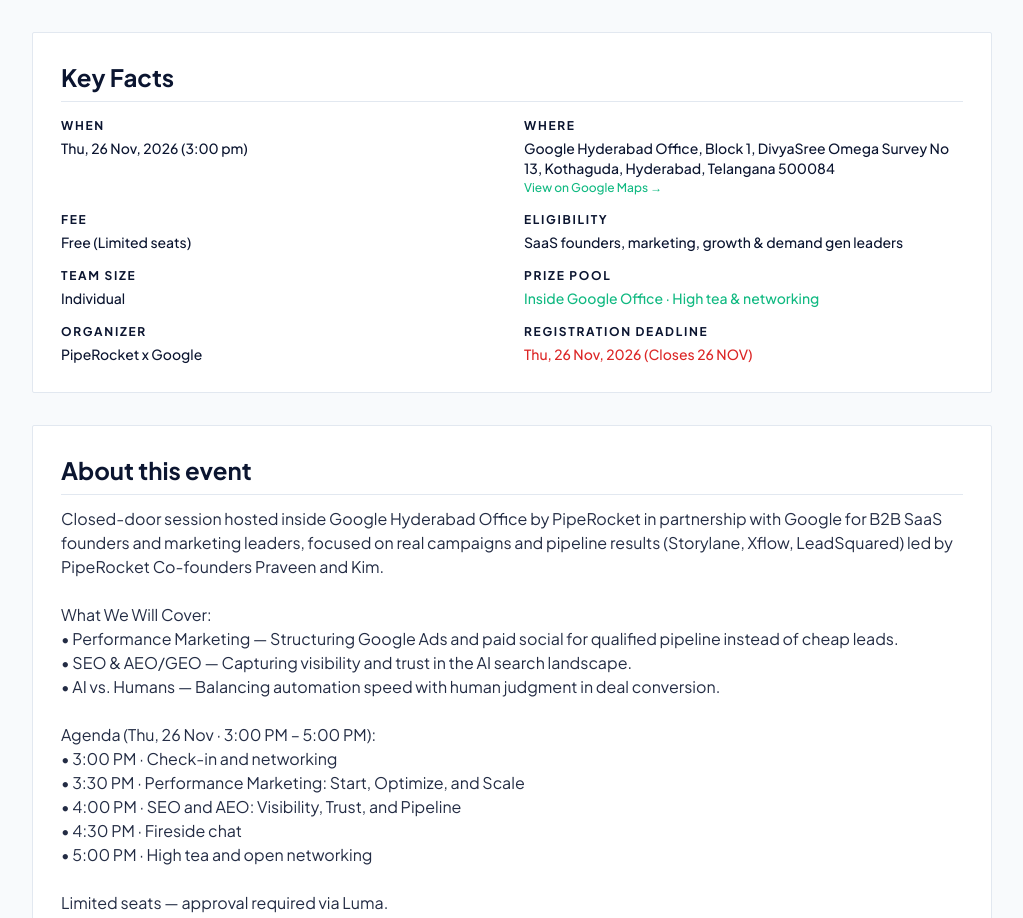
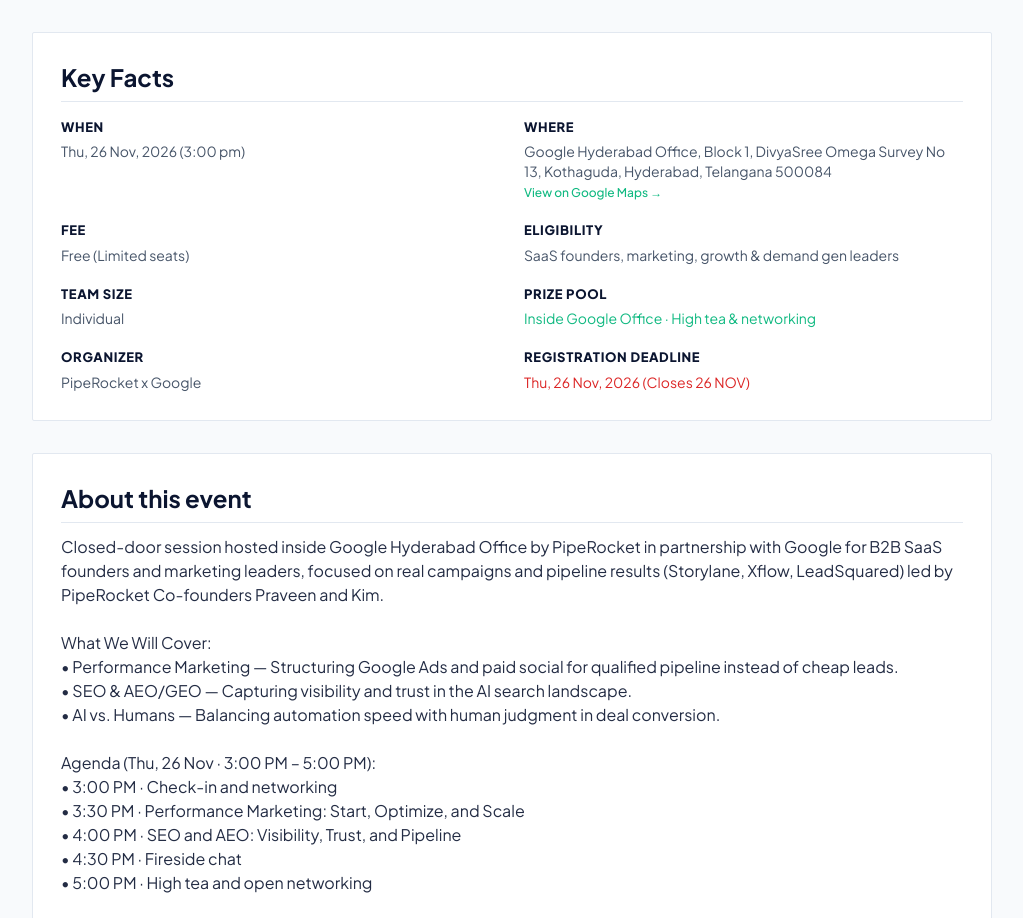
Before and after one commit to mylaramshashank/spot-the-event, a Next.js app: page /events/beyond-search-to-sell-2-piperocket-google in a window 1280 px wide. Shown: the part 1148-2066 px from the top of the page, without its empty margins (128-1151 px from the left). Built offline with nearby package versions, Linux system fonts and the light colour scheme.

Commit message:
Improve Key Facts heading vs value visual contrast

```diff
--- a/src/app/events/[slug]/page.tsx
+++ b/src/app/events/[slug]/page.tsx
@@ -282,24 +282,24 @@ export default function EventDetailPage() {
           Key Facts
         </h2>
 
-        <dl className="grid grid-cols-1 sm:grid-cols-2 gap-x-6 gap-y-4 text-sm font-sans">
-          <div>
-            <dt className="text-xs font-bold tracking-eyebrow uppercase text-navy-900">When</dt>
-            <dd className="mt-1 font-medium text-navy-900">
+        <dl className="grid grid-cols-1 sm:grid-cols-2 gap-x-6 gap-y-5 font-sans">
+          <div className="pb-3.5 border-b border-rule/50 sm:border-b-0 sm:pb-0">
+            <dt className="text-[13px] font-extrabold tracking-wider uppercase text-navy-900">When</dt>
+            <dd className="mt-1 text-sm font-normal text-slate">
               {formatDate(event.start_at)} ({formatTime(event.start_at)})
             </dd>
           </div>
 
-          <div>
-            <dt className="text-xs font-bold tracking-eyebrow uppercase text-navy-900">Where</dt>
-            <dd className="mt-1 font-medium text-navy-900">
+          <div className="pb-3.5 border-b border-rule/50 sm:border-b-0 sm:pb-0">
+            <dt className="text-[13px] font-extrabold tracking-wider uppercase text-navy-900">Where</dt>
+            <dd className="mt-1 text-sm font-normal text-slate">
               {event.venue_name}
               {event.venue_map_url && (
                 <a
                   href={sanitizeExternalUrl(event.venue_map_url)}
                   target="_blank"
                   rel="noopener noreferrer"
-                  className="block text-xs text-emerald hover:underline mt-0.5"
+                  className="block text-xs font-medium text-emerald hover:underline mt-1"
                 >
                   View on Google Maps &rarr;
                 </a>
@@ -307,36 +307,36 @@ export default function EventDetailPage() {
             </dd>
           </div>
 
-          <div>
-            <dt className="text-xs font-bold tracking-eyebrow uppercase text-navy-900">Fee</dt>
-            <dd className="mt-1 font-medium text-navy-900">{event.fee_text}</dd>
+          <div className="pb-3.5 border-b border-rule/50 sm:border-b-0 sm:pb-0">
+            <dt className="text-[13px] font-extrabold tracking-wider uppercase text-navy-900">Fee</dt>
+            <dd className="mt-1 text-sm font-normal text-slate">{event.fee_text}</dd>
+          </div>
+
+          <div className="pb-3.5 border-b border-rule/50 sm:border-b-0 sm:pb-0">
+            <dt className="text-[13px] font-extrabold tracking-wider uppercase text-navy-900">Eligibility</dt>
+            <dd className="mt-1 text-sm font-normal text-slate">{event.eligibility}</dd>
+          </div>
+
+          <div className="pb-3.5 border-b border-rule/50 sm:border-b-0 sm:pb-0">
+            <dt className="text-[13px] font-extrabold tracking-wider uppercase text-navy-900">Team Size</dt>
+            <dd className="mt-1 text-sm font-normal text-slate">{event.team_size}</dd>
+          </div>
+
+          {event.prize && (
+            <div className="pb-3.5 border-b border-rule/50 sm:border-b-0 sm:pb-0">
+              <dt className="text-[13px] font-extrabold tracking-wider uppercase text-navy-900">Prize Pool</dt>
+              <dd className="mt-1 text-sm font-normal text-emerald">{event.prize}</dd>
+            </div>
+          )}
+
+          <div className="pb-3.5 border-b border-rule/50 sm:border-b-0 sm:pb-0">
+            <dt className="text-[13px] font-extrabold tracking-wider uppercase text-navy-900">Organizer</dt>
+            <dd className="mt-1 text-sm font-normal text-slate">{event.organizer}</dd>
           </div>
 
           <div>
-            <dt className="text-xs font-bold tracking-eyebrow uppercase text-navy-900">Eligibility</dt>
-            <dd className="mt-1 font-medium text-navy-900">{event.eligibility}</dd>
-          </div>
-
-          <div>
-            <dt className="text-xs font-bold tracking-eyebrow uppercase text-navy-900">Team Size</dt>
-            <dd className="mt-1 font-medium text-navy-900">{event.team_size}</dd>
-          </div>
-
-          {event.prize && (
-            <div>
-              <dt className="text-xs font-bold tracking-eyebrow uppercase text-navy-900">Prize Pool</dt>
-              <dd className="mt-1 font-medium text-emerald">{event.prize}</dd>
-            </div>
-          )}
-
-          <div>
-            <dt className="text-xs font-bold tracking-eyebrow uppercase text-navy-900">Organizer</dt>
-            <dd className="mt-1 font-medium text-navy-900">{event.organizer}</dd>
-          </div>
-
-          <div>
-            <dt className="text-xs font-bold tracking-eyebrow uppercase text-navy-900">Registration Deadline</dt>
-            <dd className="mt-1 font-medium text-rust">
+            <dt className="text-[13px] font-extrabold tracking-wider uppercase text-navy-900">Registration Deadline</dt>
+            <dd className="mt-1 text-sm font-normal text-rust">
               {formatDate(event.deadline_at)} ({deadlineLabel})
             </dd>
           </div>
```
